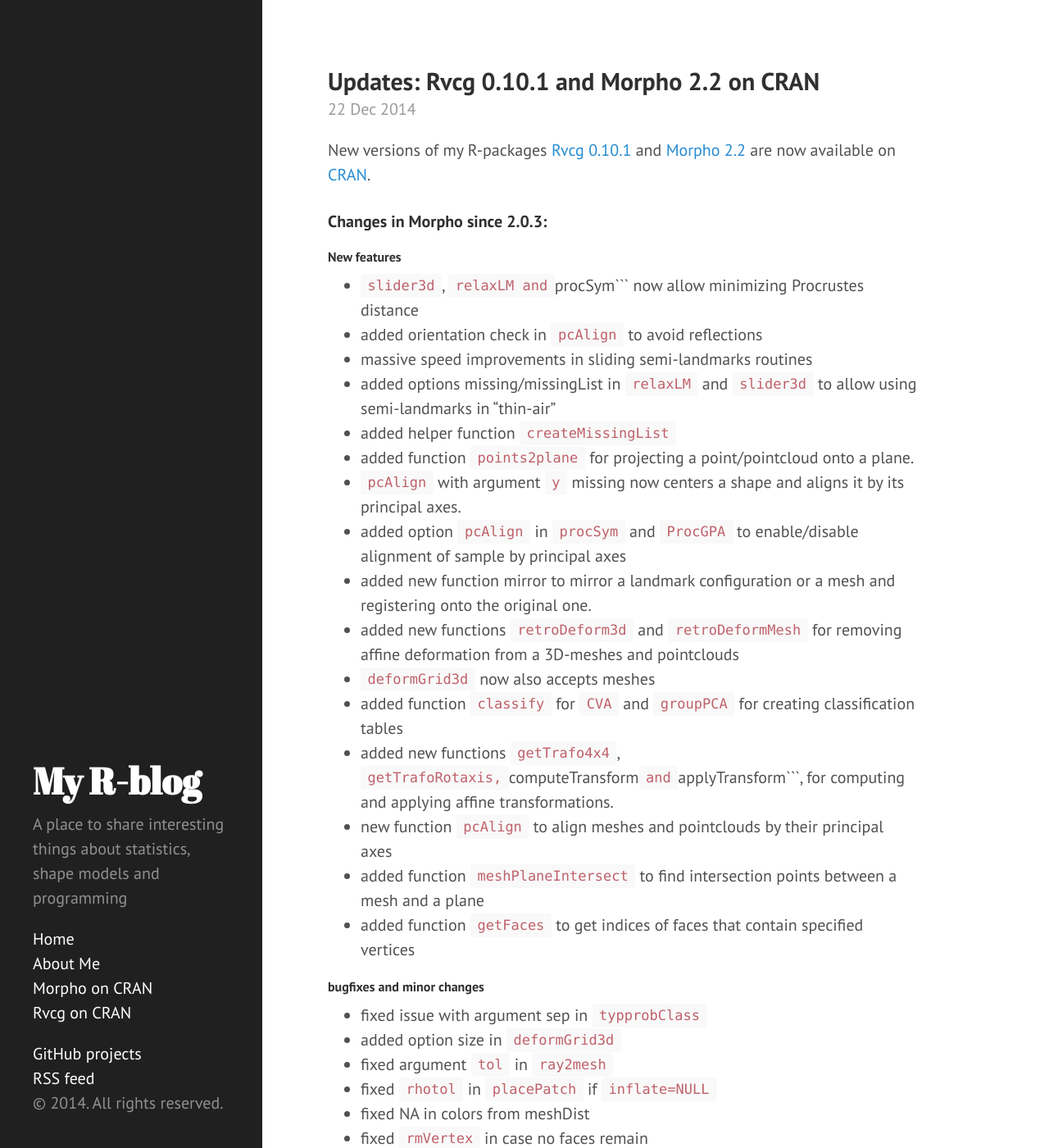
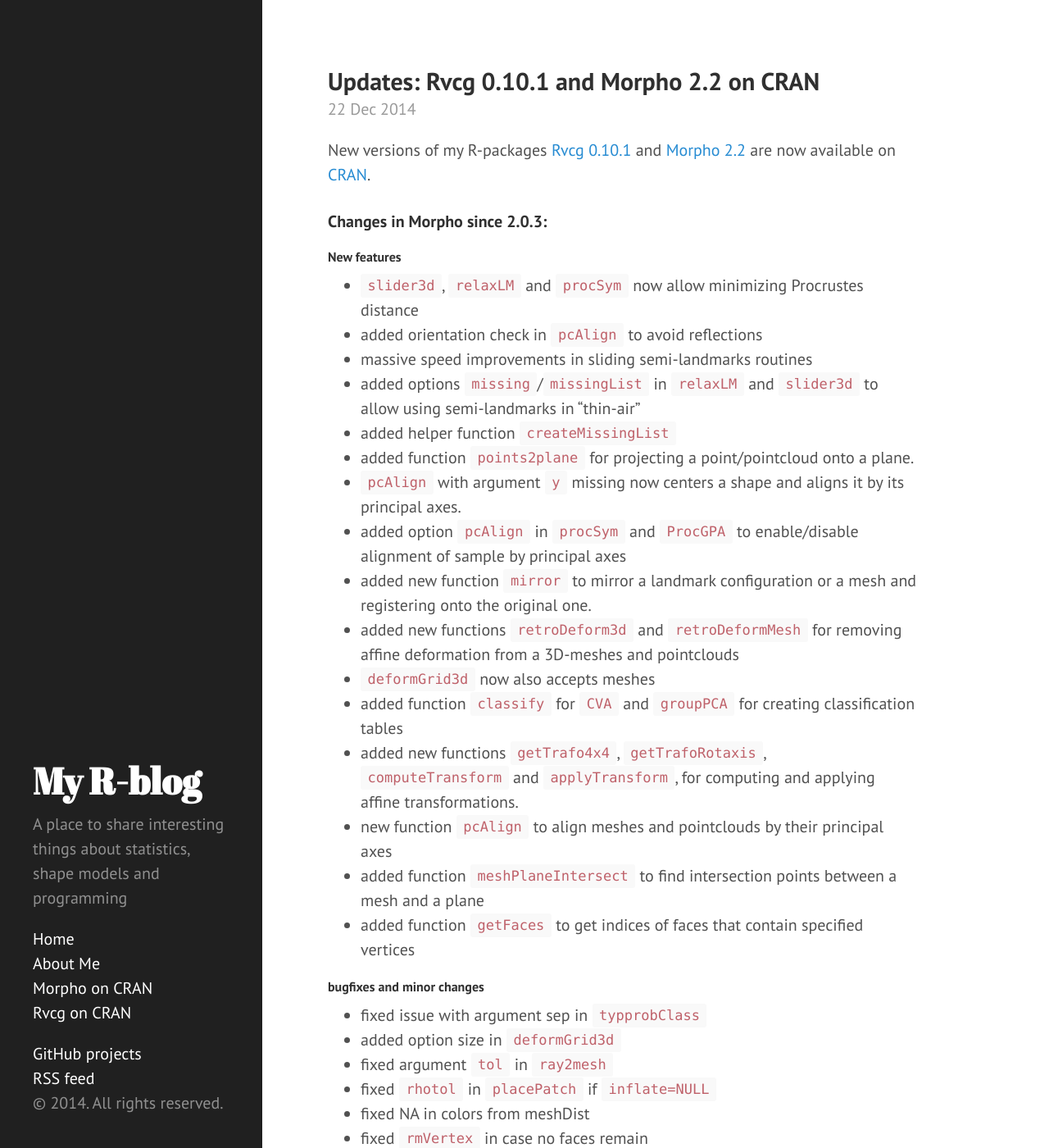
Before and after one commit to zarquon42b/zarquon42b.github.io, a Jekyll site: the page built from _posts/2014-12-22-CRANupdates.md, in a window 1280 px wide and 1400 px high. Shown: the whole window at 82% size. Built offline with Jekyll 4.4.1, drawn with Linux system fonts in a browser that asks for light colours; nearby versions of some CDN libraries; Markdown is read by kramdown in place of the engine named in the settings; comment, search, counter and statistics services are not loaded; some of the changed text lies outside the part shown.

Commit message:
formatting

````diff
--- a/_posts/2014-12-22-CRANupdates.md
+++ b/_posts/2014-12-22-CRANupdates.md
@@ -13,19 +13,19 @@
 
 ####New features
 
- * ```slider3d```, ```relaxLM and ```procSym``` now allow minimizing Procrustes distance
+ * ```slider3d```, ```relaxLM``` and ```procSym``` now allow minimizing Procrustes distance
  * added orientation check in ```pcAlign``` to avoid reflections
  * massive speed improvements in sliding semi-landmarks routines
- * added options missing/missingList in ```relaxLM``` and ```slider3d``` to allow using semi-landmarks in "thin-air"
+ * added options ```missing```/```missingList``` in ```relaxLM``` and ```slider3d``` to allow using semi-landmarks in "thin-air"
  * added helper function ```createMissingList```
  * added function ```points2plane``` for projecting a point/pointcloud onto a plane.
  * ```pcAlign``` with argument ```y``` missing now centers a shape and aligns it by its principal axes.
  * added option ```pcAlign``` in ```procSym``` and ```ProcGPA``` to enable/disable alignment of sample by principal axes
- * added new function mirror to mirror a landmark configuration or a mesh and registering onto the original one.
+ * added new function ```mirror``` to mirror a landmark configuration or a mesh and registering onto the original one.
  * added new functions ```retroDeform3d``` and ```retroDeformMesh``` for removing affine deformation from a 3D-meshes and pointclouds
  * ```deformGrid3d``` now also accepts meshes
  * added function ```classify``` for ```CVA``` and ```groupPCA``` for creating classification tables
- * added new functions ```getTrafo4x4```, ```getTrafoRotaxis, ```computeTransform``` and ```applyTransform```, for computing and applying affine transformations.
+ * added new functions ```getTrafo4x4```, ```getTrafoRotaxis```, ```computeTransform``` and ```applyTransform```, for computing and applying affine transformations.
  * new function ```pcAlign``` to align meshes and pointclouds by their principal axes
  * added function ```meshPlaneIntersect``` to find intersection points between a mesh and a plane
  * added function ```getFaces``` to get indices of faces that contain specified vertices
@@ -73,6 +73,6 @@
  * added option threshold in ```vcgIsosurface```
  * ```vcgIsosurface``` no longer binarizes the array values
  * fixed texture import in ```vcgImport```
- * fixed missing <#include time.h> in upstream code preventing windows build
+ * fixed missing ```<#include time.h>``` in upstream code preventing windows build
 
 Happy Holidays and a Happy New Year
````
